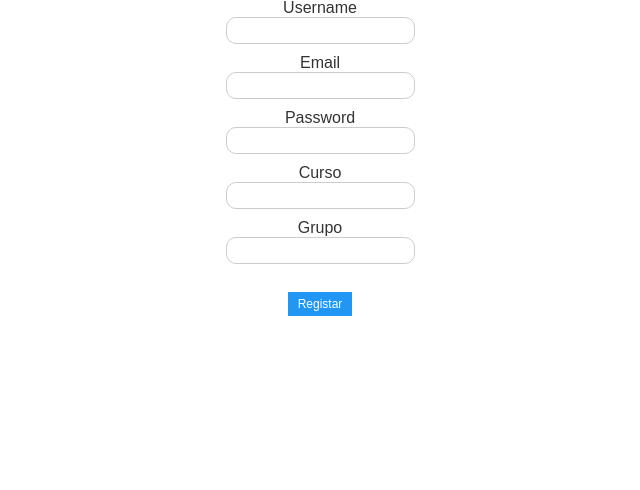
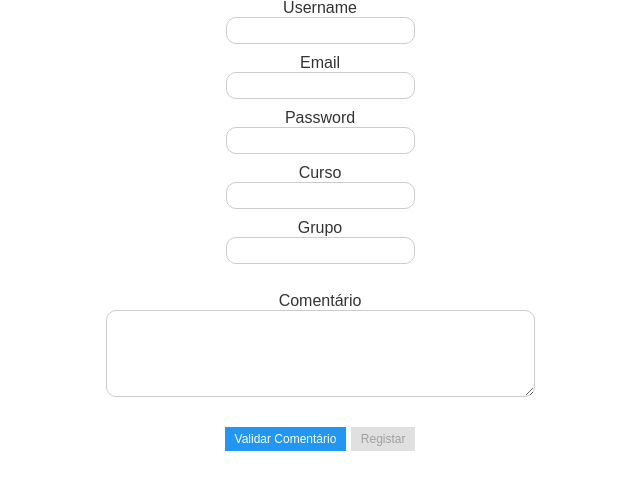
Before and after one commit to Tbatista710/siteiscte, a Django app: template siteiscte/votacao/templates/votacao/registpage.html in a window 1280 px wide. Shown: the part 67-557 px from the top of the page, without its empty margins (320-960 px from the left). Run offline with Django 3.2, Linux system fonts and the light colour scheme; the template is opened without the code that fills it, so the values that code supplies are empty.

Commit message:
- Feito até ao 5

```diff
--- a/siteiscte/votacao/static/votacao/css/main.css
+++ b/siteiscte/votacao/static/votacao/css/main.css
@@ -29,6 +29,7 @@ a {
 
 a:hover {
   color: #0D47A1;
+  cursor: pointer;
 }
 
 
@@ -44,6 +45,12 @@ button, input[type="submit"]{
 
 button:hover, input[type="submit"]:hover {
   background-color: #0D47A1;
+}
+
+button:disabled , input[type="submit"]:disabled {
+  background-color: #e0e0e0;
+  color: #a0a0a0;
+  cursor: not-allowed;
 }
 
 form {
@@ -133,7 +140,3 @@ input[type="text"], input[type="email"], input[type="password"], textarea{
 .hide{
   display:none;
 }
-
-#details {
-    display: none;
-}
--- a/siteiscte/votacao/templates/votacao/registpage.html
+++ b/siteiscte/votacao/templates/votacao/registpage.html
@@ -5,6 +5,7 @@
     <title> Registar </title>
     {% load static %}
     <link rel="stylesheet" , href="{% static 'votacao/css/main.css' %}">
+    <script src="https://ajax.googleapis.com/ajax/libs/jquery/3.6.4/jquery.min.js"></script>
 </head>
 <body>
      <header> <h1> Registar </h1> </header>
@@ -20,8 +21,33 @@
         <input type="text" id="curso" name="curso"><br>
         <label for="grupo">Grupo</label><br>
         <input type="text" id="grupo" name="grupo"><br><br>
-        <input type="submit" value="Registar">
+        <label for="comentario">Comentário</label><br>
+        <textarea id="comentario" name="comentario" rows="5" cols="50"></textarea><br>
+        <p id="info"> </p>
+        <button type="button" id="btnvalid">Validar Comentário</button>
+        <input type="submit" id="reg" value="Registar" disabled/>
     </form>
+     <script>
+      $(document).ready(function() {
+        $("#btnvalid").click(function() {
+          const words = ["abécula", "abentesma", "achavascado","alimária", "andrajoso", "barregã", "biltre" ,"cacóstomo",
+                         "cuarra","estólido","estroso","estultilóquio" , "nefelibata" ,"néscio", "pechenga","sevandija",
+                         "somítico", "tatibitate" , "xexé" , "cheché" , "xexelento"];
+          const comentario = $("#comentario").val().toLowerCase();;
+
+          for (const word of words) {
+            if (comentario.includes(word)) {
+              $("#comentario").val("");
+              $("#reg").prop("disabled", true);
+              $("#info").html("Comentário inválido!");
+              return;
+            }
+          }
+          $("#info").html("Comentário válido!");
+          $("#reg").prop("disabled", false);
+        });
+      });
+    </script>
 
 </body>
 </html>
```
Also changed, not shown: siteiscte/votacao/templates/votacao/index.html (+18 -10 lines), siteiscte/votacao/templates/votacao/personalinformation.html (+14 -14 lines), siteiscte/db.sqlite3.
